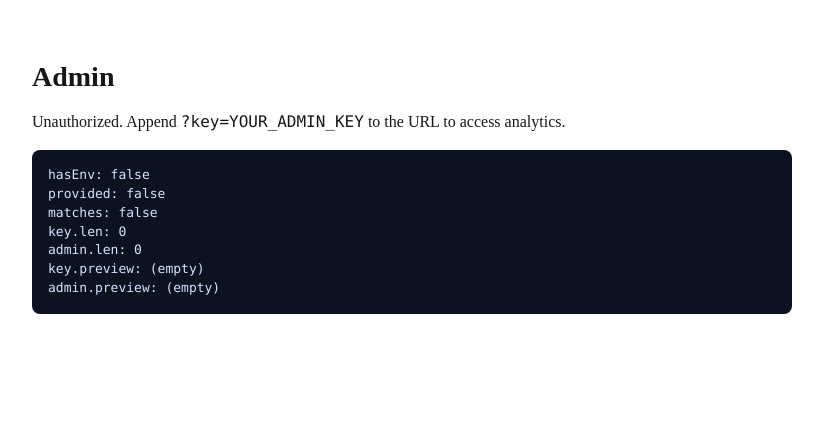
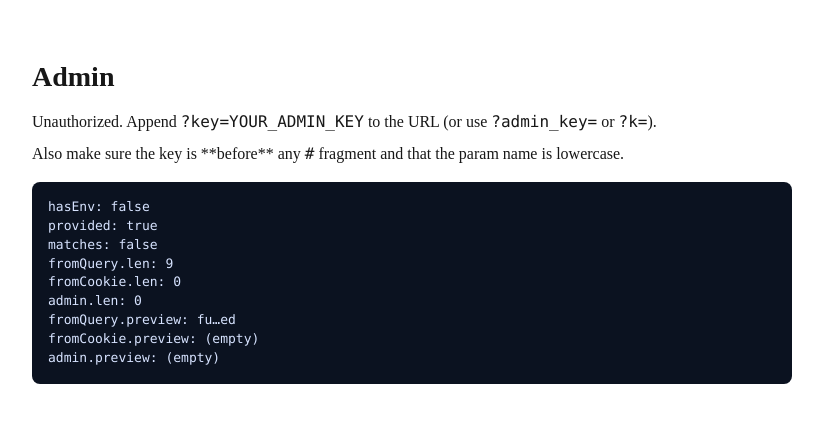
Before and after one commit to aveeno350-ctrl/hook-script-studio, a Next.js app: page /admin in a window 1280 px wide. Shown: the top 422 px of the page, without its empty margins (228-1051 px from the left). Built offline with nearby package versions, Linux system fonts and the light colour scheme; no server answers.

Commit message:
debugging with multiple params for page.tsx

```diff
--- a/app/admin/page.tsx
+++ b/app/admin/page.tsx
@@ -1,32 +1,46 @@
 // app/admin/page.tsx
 import { Suspense } from "react";
+import { cookies } from "next/headers";
 import AdminClient from "./AdminClient";
 
-// Force runtime eval; do NOT prerender
 export const dynamic = "force-dynamic";
 export const revalidate = 0;
 export const runtime = "edge";
 
 type SP = Record<string, string | string[] | undefined> | undefined;
 
+function pickParam(sp: SP, names: string[]): string {
+  if (!sp) return "";
+  // search case-insensitively across a few accepted names
+  const entries = Object.entries(sp);
+  for (const want of names) {
+    const hit = entries.find(([k]) => k.toLowerCase() === want);
+    if (!hit) continue;
+    const v = hit[1];
+    const raw =
+      typeof v === "string" ? v : Array.isArray(v) ? v[0] : "";
+    if (raw) return raw.trim();
+  }
+  // also accept the very first param if user used a weird name
+  const first = entries[0]?.[1];
+  const raw =
+    typeof first === "string" ? first : Array.isArray(first) ? first[0] : "";
+  return (raw ?? "").trim();
+}
+
 export default function Page({ searchParams }: { searchParams?: SP }) {
-  // 1) read query ?key=… and normalize
-  const rawKey =
-    (typeof searchParams?.key === "string"
-      ? searchParams?.key
-      : Array.isArray(searchParams?.key)
-      ? searchParams?.key[0]
-      : "") ?? "";
-  const key = rawKey.trim();
+  // Accept ?key=, ?admin_key=, or ?k=
+  const fromQuery = pickParam(searchParams, ["key", "admin_key", "k"]);
+  // Optional cookie fallback (lets you avoid typing every time)
+  const fromCookie = (cookies().get("admin_key")?.value ?? "").trim();
 
-  // 2) read server env and normalize
+  const key = (fromQuery || fromCookie).trim();
   const ADMIN = (process.env.ADMIN_KEY ?? "").trim();
 
   const hasEnv = ADMIN.length > 0;
   const provided = key.length > 0;
   const matches = hasEnv && provided && key === ADMIN;
 
-  // Always show debug panel (temporary)
   const debug = (
     <pre
       style={{
@@ -42,9 +56,11 @@ export default function Page({ searchParams }: { searchParams?: SP }) {
     >{`hasEnv: ${hasEnv}
 provided: ${provided}
 matches: ${matches}
-key.len: ${key.length}
+fromQuery.len: ${fromQuery.length}
+fromCookie.len: ${fromCookie.length}
 admin.len: ${ADMIN.length}
-key.preview: ${key ? key.slice(0, 2) + "…" + key.slice(-2) : "(empty)"}
+fromQuery.preview: ${fromQuery ? fromQuery.slice(0, 2) + "…" + fromQuery.slice(-2) : "(empty)"}
+fromCookie.preview: ${fromCookie ? fromCookie.slice(0, 2) + "…" + fromCookie.slice(-2) : "(empty)"}
 admin.preview: ${ADMIN ? ADMIN.slice(0, 2) + "…" + ADMIN.slice(-2) : "(empty)"}
 `}</pre>
   );
@@ -54,7 +70,12 @@ admin.preview: ${ADMIN ? ADMIN.slice(0, 2) + "…" + ADMIN.slice(-2) : "(empty)"
       <main style={{ maxWidth: 760, margin: "56px auto", fontFamily: "ui-sans-serif" }}>
         <h1 style={{ fontSize: 28, fontWeight: 700, marginBottom: 12 }}>Admin</h1>
         <p>
-          Unauthorized. Append <code>?key=YOUR_ADMIN_KEY</code> to the URL to access analytics.
+          Unauthorized. Append <code>?key=YOUR_ADMIN_KEY</code> to the URL
+          (or use <code>?admin_key=</code> or <code>?k=</code>).
+        </p>
+        <p style={{ marginTop: 8 }}>
+          Also make sure the key is **before** any <code>#</code> fragment and that
+          the param name is lowercase.
         </p>
         {debug}
       </main>
```
